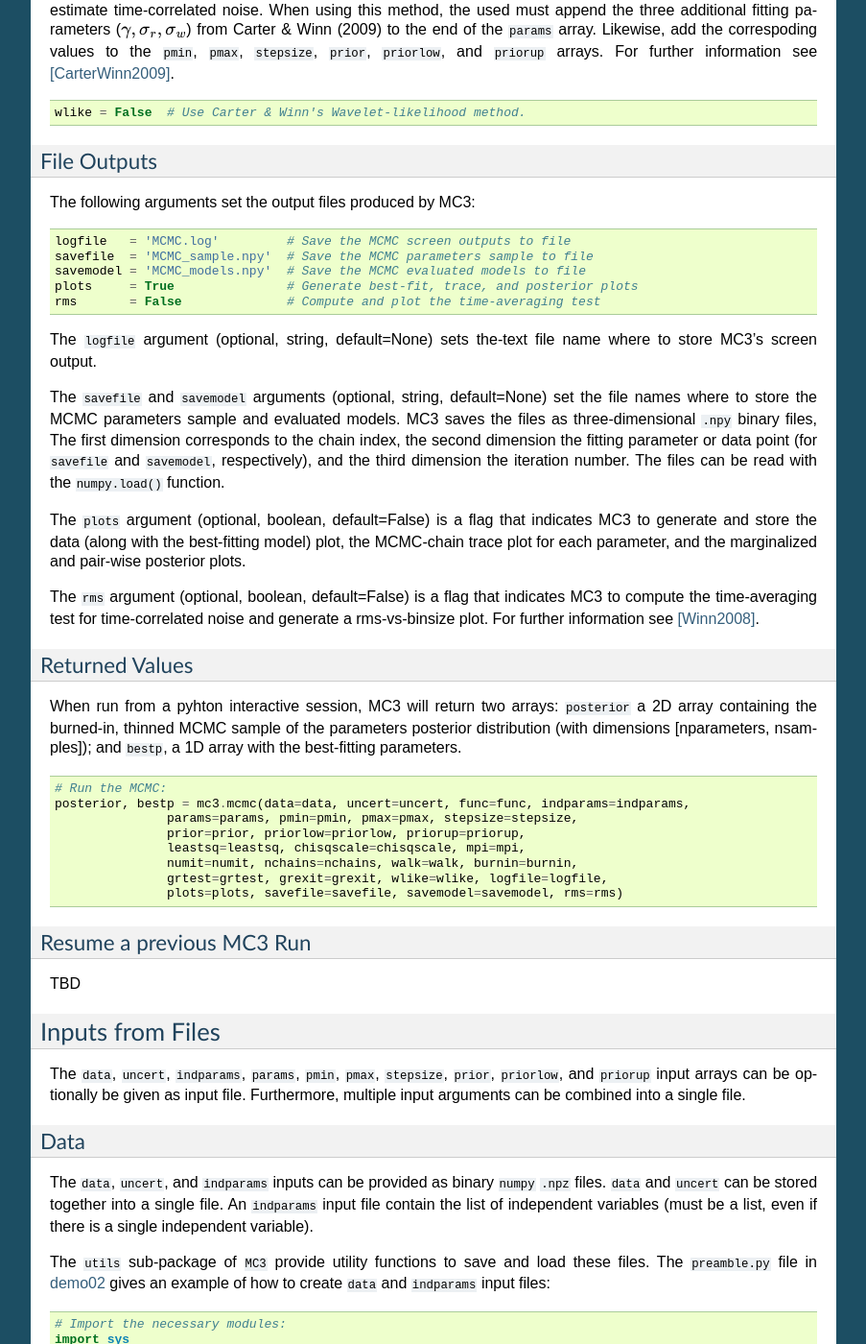
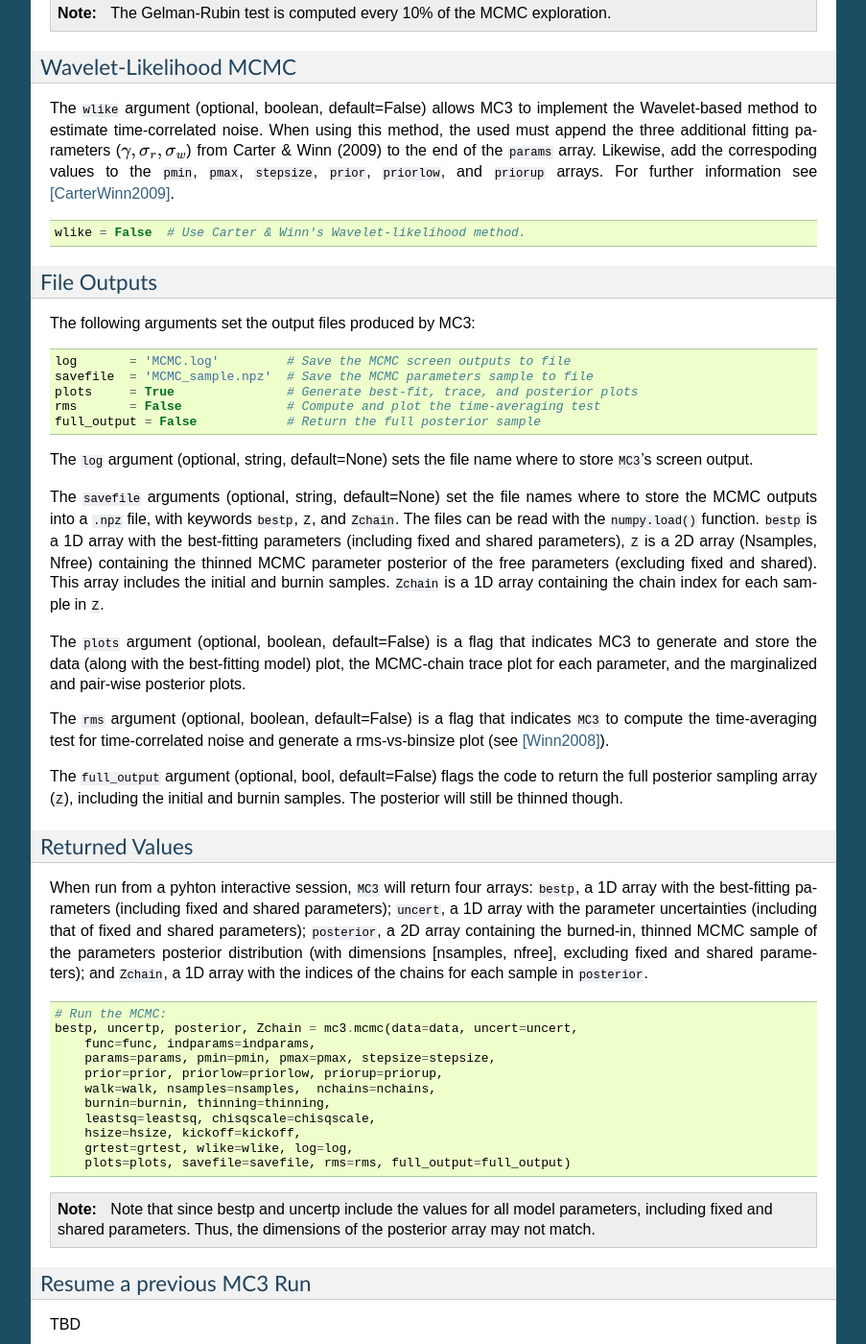
Before and after one commit to pcubillos/mc3, a Sphinx documentation site: the page built from docs/mctutorial.rst, in a window 1280 px wide and 1400 px high, scrolled down 5714 px. Shown: the whole window at 96% size, without its empty margins (198-1101 px from the left). Built offline with Sphinx 7.4.7, drawn with Linux system fonts in a browser that asks for light colours; some of the changed text lies outside the part shown.

Commit message:
Added bestp to the savefile npz array. Updated tutorial01.py. Updated MCMC tutorial documentation.

```diff
--- a/docs/mctutorial.rst
+++ b/docs/mctutorial.rst
@@ -39,11 +39,10 @@
   # Strings don't need quotation marks
   [MCMC]
   # DEMC general options:
-  numit     = 1e5
-  burnin    = 100
-  nchains   = 10
-  walk      = demc
-  mpi       = True
+  nsamples  = 1e5
+  burnin    = 1000
+  nchains   = 7
+  walk      = snooker
   # Fitting function:
   func      = quad quadratic ../MCcubed/examples/models
   # Model inputs:
@@ -161,25 +160,19 @@
 Stepsize, Fixed, and Shared Paramerers
 ^^^^^^^^^^^^^^^^^^^^^^^^^^^^^^^^^^^^^^
 
-The ``stepsize`` argument (optional) is a 1D float ndarray,
+The ``stepsize`` argument (required) is a 1D float ndarray,
 where each element correspond to one of the fitting parameters.
-The stepsize has multiple uses.
-When ``walk='mrw'`` (see :ref:`walk` section),
-``stepsize`` sets the standard deviation,
-:math:`\sigma`, of the Gaussian proposal jump for the given parameter,
-(see Eq. :eq:`gaussprop`).
-When ``walk='demc'``, ``stepsize`` sets the standard-deviation jump
-**only** of the initial jump (which is used to initialize the chains).
 
 .. code-block:: python
 
    stepsize = np.array([  1.0,   0.5,   0.1])
 
-If you to fix a parameter at the given initial-guess value,
+The stepsize has a dual purpose: (1) detemines the free, fixed, and
+shared parameters; and (2) determines the step size of proposal jumps.
+
+To fix a parameter at the given initial-guess value,
 set the stepsize of the given parameter to :math:`0`.
-
-If you want to share the same value for multiple parameters
-along the MCMC exploration (multiple parametes will),
+To share the same value for multiple parameters along the MCMC exploration,
 set the stepsize of the parameter equal to the negative
 index of the sharing parameter, e.g.:
 
@@ -190,9 +183,16 @@
 
 .. note::
 
-   Clearly, in the given example it doesn't make sense to share parameter
+   Clearly, in the current example it doesn't make sense to share parameter
    values.  However, for an eclipe model for example, one may want to share
    the ingress and egress times.
+
+Additionally, when ``walk='mrw'`` (see :ref:`walk` section), ``stepsize``
+sets the standard deviation, :math:`\sigma`, of the Gaussian proposal jump for
+the given parameter (see Eq. :eq:`gaussprop`).
+
+Lastly, ``stepsize`` sets the standard deviation of the initial sampling
+for the chains (see :ref:`mcchains` section).
 
 
 Parameter Priors
@@ -274,14 +274,19 @@
 ^^^^^^^^^^^
 
 The ``walk`` argument (optional) defines which random-walk algorithm
-will use the MCMC:
+for the MCMC:
 
 .. code-block:: python
 
-   # Choose between: {'demc' or 'mrw'}:
-   walk    = 'demc'
+   # Choose between: 'snooker', 'demc', or 'mrw':
+   walk = 'snooker'
 
-If ``walk = mrw``, MC3 will use the classical Metropolis-Hastings
+If ``walk = 'snooker'`` (default, recommended), ``MC3`` will use the
+DEMC-z algorithm with snooker propsals (see [BraakVrugt2008]_).
+If ``walk = 'demc'``, ``MC3`` will use Differential-Evolution
+MCMC algorithm (see [terBraak2006]_).
+
+If ``walk = 'mrw'``, ``MC3`` will use the classical Metropolis-Hastings
 algorithm with Gaussian proposal distributions.  I.e., in each
 iteration and for each parameter, :math:`\theta`, the MCMC will propose
 jumps, drawn from
@@ -294,11 +299,7 @@
                \exp \left( -\frac{(\theta-\theta_0)^2}{2 \sigma^2}\right)
    :label: gaussprop
 
-If ``walk = demc`` (default value), MC3 will use Differential-Evolution
-MCMC algorithm (for further reading, see [terBraak2006]_).
-
-.. Snooker  TBD
-
+.. _mcchains:
 
 MCMC Chains Configuration
 ^^^^^^^^^^^^^^^^^^^^^^^^^
@@ -307,41 +308,51 @@
 
 .. code-block:: python
 
-   mpi      = True # Multiple or single-CPU run
-   numit    = 3e4  # Number of MCMC samples to compute
-   nchains  = 10   # Number of parallel chains
-   burnin   = 100  # Number of burned-in samples per chain
-   thinning =   1  # Thinning factor for outputs
+   nsamples =  1e5     # Number of MCMC samples to compute
+   nchains  =    7     # Number of parallel chains
+   burnin   = 1000     # Number of burned-in samples per chain
+   thinning =    1     # Thinning factor for outputs
 
-The ``mpi`` argument (optional, boolean, default=False) determines if
-MC3 will run in multiple or a single CPU.
+   # Distribution for the initial samples:
+   kickoff = 'normal'  # Choose between: 'normal' or  'uniform'
+   hsize = 10          # Number of initial samples per chain
 
-.. note:: In a multi-core run, MC3 will assign one CPU to each chain.
-          Additionaly, the main MCMC central hub will use one CPU.
-          Thus, the total number of CPUs used is ``nchains + 1``.
+``MC3`` automatically runs in multiple processors, assigning one CPU per chain.
+Additionaly, the central MCMC hub will use one extra CPU.  Thus, the total
+number of CPUs used is ``nchains + 1``.
 
-          Normally, if you ask ``MC3`` to use more CPUs than the
-          number of CPUs available, the code will be much much slower.
-
-The ``numit`` argument (optional, float, default=1e5) sets the total
+The ``nsamples`` argument (optional, float, default=1e5) sets the total
 number of samples to compute.
 
-The ``nchains`` argument (optional, integer, default=10) sets the number
+The ``nchains`` argument (optional, integer, default=7) sets the number
 of parallel chains to use.  The number of iterations run for each chain
-will be ``numit/nchains``.
+will be ``ceil(nsamples/nchains)``.
 
-.. note::  Even for single-CPU runs, the MCMC algorithm will use
-           ``nchains`` parallel chains.
+.. note:: For ``walk='snooker'``, an MCMC works well from
+    3 chains.  For ``walk='demc'``, [terBraak2006]_ suggest using
+    :math:`2d` chains, with :math:`d` the number of free parameters.
 
 The ``burnin`` argument (optional, integer, default=0) sets the number
 of burned-in (removed) iterations at the beginning of each chain.
 
 The ``thinning`` argument (optional, integer, default=1) sets the chains
 thinning factor (discarding all but every ``thinning``-th sample).
+To reduce the memory usage, when requested, only the thinned samples
+are stored (and returned).
 
-.. note:: Thinning is often unnecessary for a DEMC run, since this algorithm
+.. note:: Thinning is often unnecessary for a DE run, since this algorithm
           reduces significatively the sampling autocorrelation.
 
+To set the starting point of the MCMC chains, ``MC3`` draws samples either
+from a normal (default) or uniform distribution (determined by
+the ``kickoff`` argument).  The mean and standard deviation of the normal
+distribution are set by the ``params`` and ``stepsize`` arguments,
+respectively.
+The uniform distribution is constrained between the ``pmin`` and ``pmax``
+boundaries.
+The ``hsize`` argument determines the size of the starting sample.
+All draws from the initial sample are discarded from the returned
+posterior distribution.
 
 Optimization
 ^^^^^^^^^^^^
@@ -356,13 +367,13 @@
 
 The ``chisqscale`` argument (optional, boolean, default=False) is a flag that
 indicates MC3 to scale the data uncertainties to force a reduced
-:math:`\chi^{2}` equal to :math:`1`.  The scaling applies by multiplying all
+:math:`\chi^{2}` equal to :math:`1.0`.  The scaling applies by multiplying all
 uncertainties by a common scale factor.
 
 .. code-block:: python
 
    leastsq    = True   # Least-squares minimization prior to the MCMC
-   chisqscale = False  # Scale the data uncertainties such red.chisq = 1
+   chisqscale = False  # Scale the data uncertainties such that red. chisq = 1
 
 
 Gelman-Rubin Convergence Test
@@ -371,17 +382,17 @@
 The ``grtest`` argument (optional, boolean, default=False) is a flag that
 indicates MC3 to run the Gelman-Rubin convergence test for the MCMC sample of
 fitting parameters.
-Values substantially larger than 1 indicate non-convergence.
+Values larger than 1.01 are indicative of non-convergence.
 See [GelmanRubin1992]_ for further information.
 
-The ``grexit`` argument (optional, boolean, default=False)
-is a flag that allows the MCMC to stop if the Gelman-Rubin test returns
-values below 1.01 for all parameter, two consecutive times.
+.. The ``grexit`` argument (optional, boolean, default=False)
+   is a flag that allows the MCMC to stop if the Gelman-Rubin test returns
+   values below 1.01 for all parameter, two consecutive times.
 
 .. code-block:: python
 
    grtest  = True   # Calculate the GR convergence test
-   grexit  = False  # Stop the MCMC after two successful GR
+..   grexit  = False  # Stop the MCMC after two successful GR
 
 .. note:: The Gelman-Rubin test is computed every 10% of the MCMC exploration.
 
@@ -409,24 +420,34 @@
 
 .. code-block:: python
 
-   logfile   = 'MCMC.log'         # Save the MCMC screen outputs to file
-   savefile  = 'MCMC_sample.npy'  # Save the MCMC parameters sample to file
-   savemodel = 'MCMC_models.npy'  # Save the MCMC evaluated models to file
+   log       = 'MCMC.log'         # Save the MCMC screen outputs to file
+   savefile  = 'MCMC_sample.npz'  # Save the MCMC parameters sample to file
    plots     = True               # Generate best-fit, trace, and posterior plots
    rms       = False              # Compute and plot the time-averaging test
+   full_output = False            # Return the full posterior sample
+..   savemodel = 'MCMC_models.npz'  # Save the MCMC evaluated models to file
 
-The ``logfile`` argument (optional, string, default=None)
-sets the-text file name where to store MC3's screen output.
+The ``log`` argument (optional, string, default=None)
+sets the file name where to store ``MC3``'s screen output.
 
-The ``savefile`` and ``savemodel`` arguments (optional, string, default=None)
-set the file names where to store the MCMC parameters sample and evaluated
-models.
-MC3 saves the files as three-dimensional ``.npy`` binary files,
-The first dimension corresponds to the chain index,
-the second dimension the fitting parameter or data point
-(for ``savefile`` and ``savemodel``, respectively),
-and the third dimension the iteration number.
+.. The ``savefile`` and ``savemodel`` arguments (optional, string, default=None)
+ set the file names where to store the MCMC parameters sample and evaluated
+ models.
+ MC3 saves the files as three-dimensional ``.npz`` binary files,
+ The first dimension corresponds to the chain index,
+ the second dimension the fitting parameter or data point
+ (for ``savefile`` and ``savemodel``, respectively),
+ and the third dimension the iteration number.
+
+The ``savefile`` arguments (optional, string, default=None)
+set the file names where to store the MCMC outputs into a ``.npz`` file, with
+keywords ``bestp``, ``Z``, and ``Zchain``.
 The files can be read with the ``numpy.load()`` function.
+``bestp`` is a 1D array with the best-fitting parameters (including fixed
+and shared parameters), ``Z`` is a 2D array (Nsamples, Nfree) containing the
+thinned MCMC parameter posterior of the free parameters (excluding
+fixed and shared).  This array includes the initial and burnin samples.
+``Zchain`` is a 1D array containing the chain index for each sample in ``Z``.
 
 The ``plots`` argument (optional, boolean, default=False) is a flag that
 indicates MC3 to generate and store the data (along with the best-fitting
@@ -435,29 +456,44 @@
 and the marginalized and pair-wise posterior plots.
 
 The ``rms`` argument (optional, boolean, default=False) is a flag that
-indicates MC3 to compute the time-averaging test for time-correlated noise
-and generate a rms-vs-binsize plot.  For further information see [Winn2008]_.
+indicates ``MC3`` to compute the time-averaging test for time-correlated noise
+and generate a rms-vs-binsize plot (see [Winn2008]_).
+
+The ``full_output`` argument (optional, bool, default=False) flags the code
+to return the full posterior sampling array (``Z``), including the initial
+and burnin samples.  The posterior will still be thinned though.
 
 
 Returned Values
 ^^^^^^^^^^^^^^^
 
-When run from a pyhton interactive session, MC3 will return two arrays:
-``posterior`` a 2D array containing the burned-in, thinned MCMC sample
+When run from a pyhton interactive session, ``MC3`` will return four arrays:
+``bestp``, a 1D array with the best-fitting parameters (including fixed and
+shared parameters); ``uncert``, a 1D array with the parameter uncertainties
+(including that of fixed and shared parameters);
+``posterior``, a 2D array containing the burned-in, thinned MCMC sample
 of the parameters posterior distribution (with dimensions
-[nparameters, nsamples]); and ``bestp``, a 1D array with the best-fitting
-parameters.
+[nsamples, nfree], excluding fixed and shared parameters); and
+``Zchain``, a 1D array with the indices of the chains for each sample in
+``posterior``.
 
 .. code-block:: python
 
   # Run the MCMC:
-  posterior, bestp = mc3.mcmc(data=data, uncert=uncert, func=func, indparams=indparams,
-                 params=params, pmin=pmin, pmax=pmax, stepsize=stepsize,
-                 prior=prior, priorlow=priorlow, priorup=priorup,
-                 leastsq=leastsq, chisqscale=chisqscale, mpi=mpi,
-                 numit=numit, nchains=nchains, walk=walk, burnin=burnin,
-                 grtest=grtest, grexit=grexit, wlike=wlike, logfile=logfile,
-                 plots=plots, savefile=savefile, savemodel=savemodel, rms=rms)
+  bestp, uncertp, posterior, Zchain = mc3.mcmc(data=data, uncert=uncert,
+      func=func, indparams=indparams,
+      params=params, pmin=pmin, pmax=pmax, stepsize=stepsize,
+      prior=prior, priorlow=priorlow, priorup=priorup,
+      walk=walk, nsamples=nsamples,  nchains=nchains,
+      burnin=burnin, thinning=thinning,
+      leastsq=leastsq, chisqscale=chisqscale,
+      hsize=hsize, kickoff=kickoff,
+      grtest=grtest, wlike=wlike, log=log,
+      plots=plots, savefile=savefile, rms=rms, full_output=full_output)
+
+.. note::  Note that since bestp and uncertp include the values for all
+  model parameters, including fixed and shared parameters. Thus, the dimensions
+  of the posterior array may not match.
 
 Resume a previous MC3 Run
 ^^^^^^^^^^^^^^^^^^^^^^^^^
@@ -563,12 +599,14 @@
   indparams = 'indp.npz'
   params    = 'params.txt'
   # Run MCMC:
-  posterior, bestp = mc3.mcmc(data=data, func=func, indparams=indparams,
-                      params=params,
-                      numit=numit, nchains=nchains, walk=walk, grtest=grtest,
-                      leastsq=leastsq, chisqscale=chisqscale,
-                      burnin=burnin, plots=plots, savefile=savefile,
-                      savemodel=savemodel, mpi=mpi)
+  bestp, uncertp, posterior, Zchain = mc3.mcmc(data=data, func=func,
+      indparams=indparams, params=params,
+      walk=walk, nsamples=nsamples,  nchains=nchains,
+      burnin=burnin, thinning=thinning,
+      leastsq=leastsq, chisqscale=chisqscale,
+      hsize=hsize, kickoff=kickoff,
+      grtest=grtest, wlike=wlike, log=log,
+      plots=plots, savefile=savefile, rms=rms, full_output=full_output)
 
 
 
@@ -579,4 +617,5 @@
 .. [GelmanRubin1992] `Gelman & Rubin (1992): Inference from Iterative Simulation Using Multiple Sequences <http://projecteuclid.org/euclid.ss/1177011136>`_
 .. [Gregory2005] `Gregory (2005): Bayesian Logical Data Analysis for the Physical Sciences <http://adsabs.harvard.edu/abs/2005blda.book.....G>`_
 .. [terBraak2006] `ter Braak (2006): A Markov Chain Monte Carlo version of the genetic algorithm Differential Evolution <http://dx.doi.org/10.1007/s11222-006-8769-1>`_
+.. [BraakVrugt2008] `ter Braak & Vrugt (2008): Differential Evolution Markov Chain with snooker updater and fewer chains <http://dx.doi.org/10.1007/s11222-008-9104-9>`_
 .. [Winn2008] `Winn et al. (2008): The Transit Light Curve Project. IX. Evidence for a Smaller Radius of the Exoplanet XO-3b <http://adsabs.harvard.edu/abs/2008ApJ...683.1076W>`_
```
Also changed, not shown: other parts of docs/mctutorial.rst (+10 -10 lines), 3 other files.
